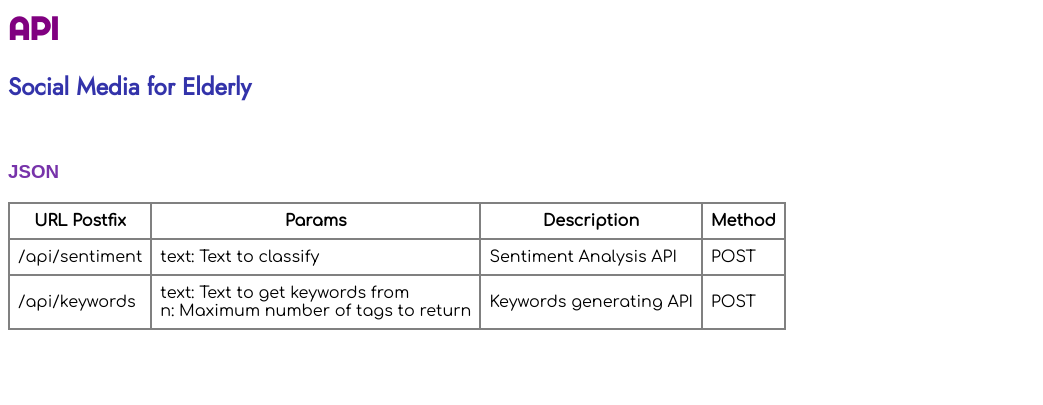
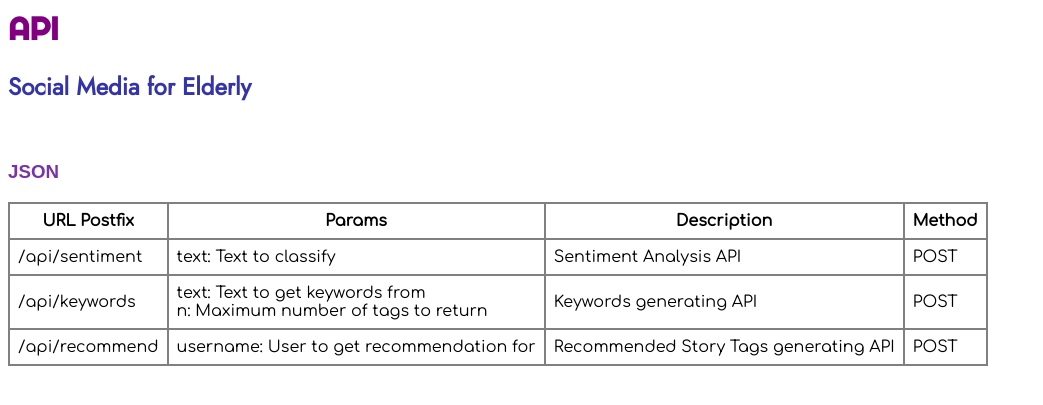
Before and after one commit to GDSC-KIIT/Storyd, a Flask app: page / in a window 1280 px wide. Shown: the top 405 px of the page, without its empty margins (0-1043 px from the left). Run offline with Flask 2, Linux system fonts and the light colour scheme; parts of the project's set-up code (start-up, migrations or seed data) failed here and were passed over.

Commit message:
Added Recommendation System and MongoDB support.

```diff
--- a/Server/server.py
+++ b/Server/server.py
@@ -1,18 +1,26 @@
+import pymongo
 from numpy import argmax, array
 from flask import Flask, jsonify, render_template, request, url_for
 from tensorflow.keras.models import load_model
-from function_pool import KeyWordGenerator, SentimentDetector
+from function_pool import KeyWordGenerator, SentimentDetector, RecommendationEngine
 
 app = Flask(__name__)
 
+# Loading Mongo Driver
+mongoClient = pymongo.MongoClient("localhost", 27017)
+db = mongoClient.storyBasedSocialMedia
+
+# Initializing APIs
 sentimentDetector = SentimentDetector()
 keywordsDetector = KeyWordGenerator()
+recommendationEngine = RecommendationEngine()
 
 
 @app.route('/')
 @app.route('/api')
 def home():
     return render_template("home.html")
+
 
 @app.route('/api')
 @app.route('/api/sentiment', methods=['POST'])
@@ -37,5 +45,43 @@ def keywords():
     })
 
 
+@app.route('/api/recommend', methods=['POST'])
+def recommend():
+    """
+    Example of a Mongo history db for 2 users:
+
+    {
+        "_id" : ObjectId("5ebd5ea683eb5b356d5c467e"),
+        "uname" : "alphanikhil",
+        "history" : [
+            "Action~5",
+            "Thriller~4"
+        ]
+    }
+    {
+        "_id" : ObjectId("5ebd5eaf83eb5b356d5c467f"),
+        "uname" : "sherlock",
+        "history" : [
+            "Action~3",
+            "Fantasy~5"
+        ]
+    }
+    """
+
+    history_parsed = []
+    u_name = ""
+    if request.method == 'POST':
+        u_name = request.form.get("username", "")
+
+    for past in list(db.history.find({"uname": u_name}))[0]["history"]:
+        tag, rating = past.split('~')
+        history_parsed.append((tag, float(rating)))
+
+    recommends = recommendationEngine.recommend_genres(history_parsed)
+    return jsonify({
+        "recommends": recommends,
+    })
+
+
 if __name__ == '__main__':
     app.run(debug=True)
--- a/Server/templates/home.html
+++ b/Server/templates/home.html
@@ -39,6 +39,16 @@
         <td>Keywords generating API</td>
         <td>POST</td>
     </tr>
+    <tr>
+        <td>
+            /api/recommend
+        </td>
+        <td>
+            username: User to get recommendation for
+        </td>
+        <td>Recommended Story Tags generating API</td>
+        <td>POST</td>
+    </tr>
 </table>
 </body>
 </html>
```
Also changed, not shown: Server/function_pool.py (+49 -0 lines), recommender_system/recommend.py (deleted, +0 -47 lines), 1 other file.
